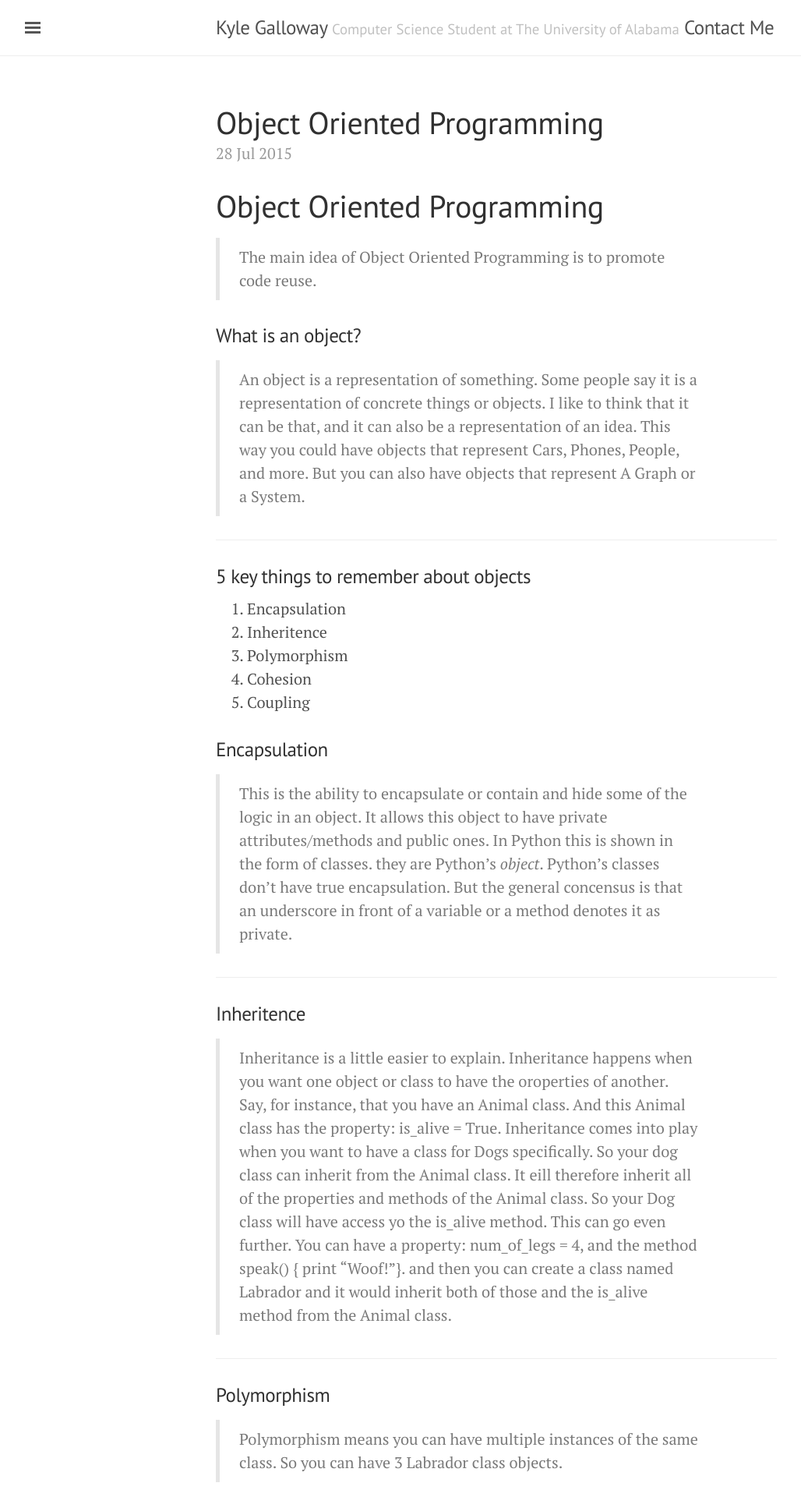
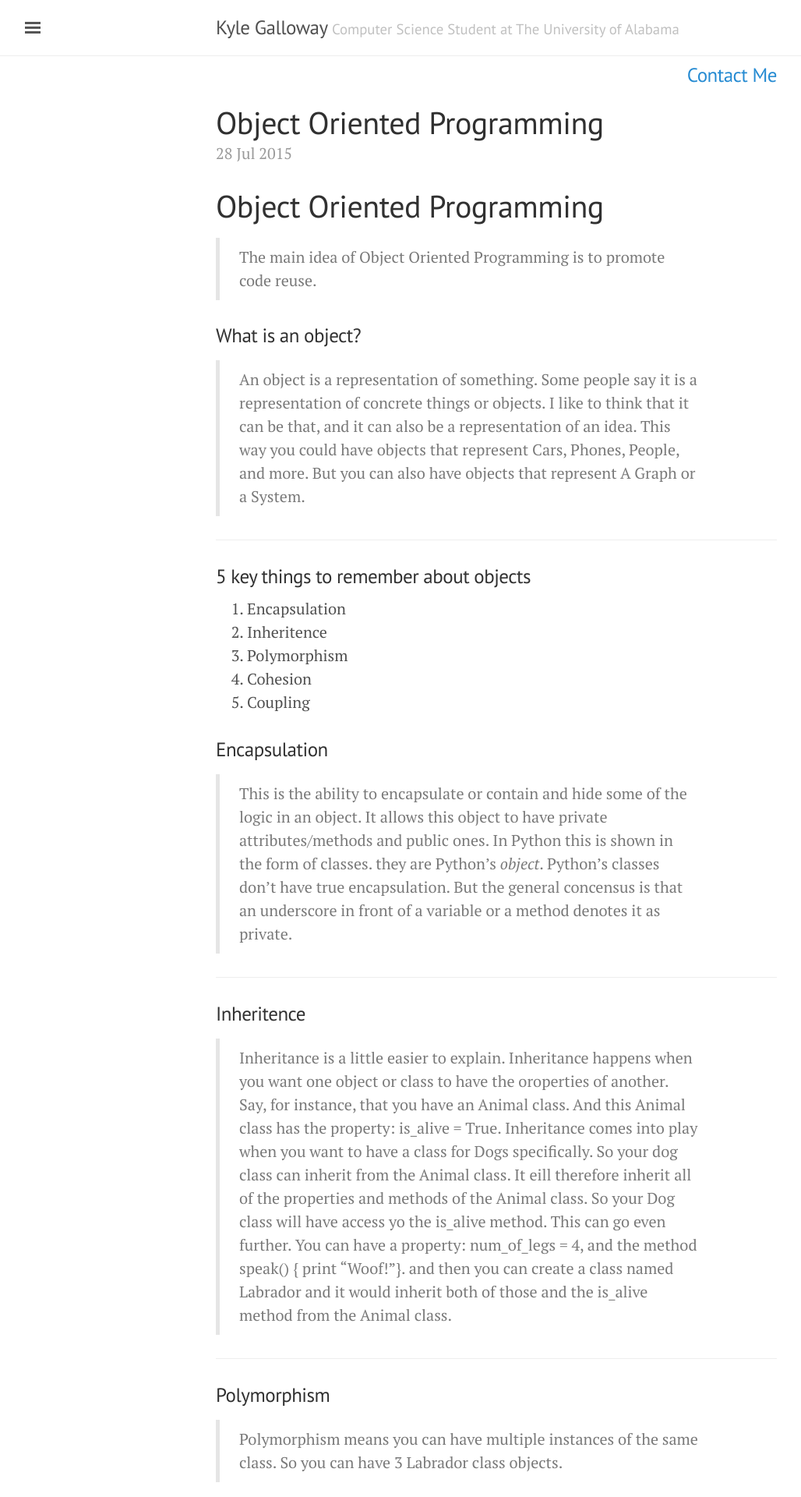
Before and after one commit to kylegalloway/old-kylegalloway.github.io, a Jekyll site: the page built from index.html, in a window 1280 px wide. Shown: the top 1920 px of the page at 78% size, without its empty margins (3-1031 px from the left). Built offline with Jekyll 4.4.1, drawn with Linux system fonts in a browser that asks for light colours; the list of posts is cut into pages by our own code.

Commit message:
Undoes lanyon.css changes.

```diff
--- a/_layouts/default.html
+++ b/_layouts/default.html
@@ -16,7 +16,9 @@
           <h3 class="masthead-title">
             <a href="/" title="Home">{{ site.title }}</a>
             <small>{{ site.tagline }}</small>
-            <a href="/about" title="Contact" class="right">Contact Me</a>
+          </h3>
+          <h3 style="float:right;">
+            <a href="/about">Contact Me</a>
           </h3>
         </div>
       </div>
--- a/public/css/lanyon.css
+++ b/public/css/lanyon.css
@@ -112,10 +112,6 @@ h1, h2, h3, h4, h5, h6 {
   font-weight: 400;
   color: #c0c0c0;
   letter-spacing: 0;
-}
-.masthead-title a.right {
-  color: #505050;
-  text-align: right;
 }
 
 @media (max-width: 48em) {
```
